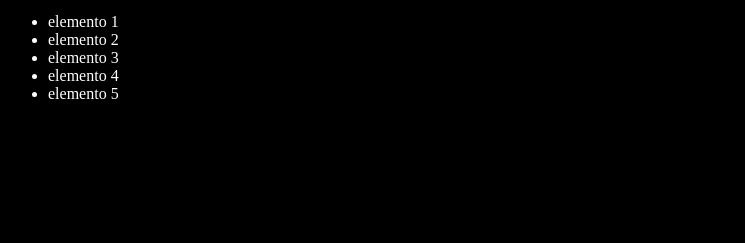
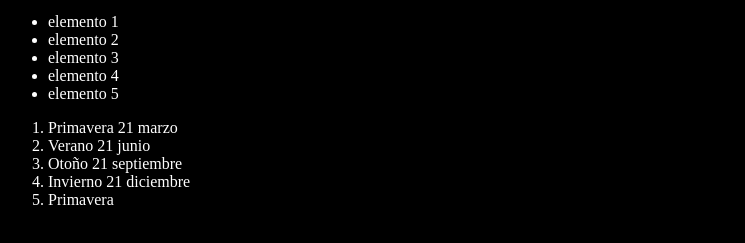
Before and after one commit to moyosxtouch/practica-git, a plain HTML site: page index.html in a window 1280 px wide. Shown: the part 87-330 px from the top of the page, without its empty margins (0-745 px from the left). Drawn offline with Linux system fonts and the light colour scheme; a script that the page names is missing.

Commit message:
agregando estaciones del año con fecha de inicio

```diff
--- a/index.html
+++ b/index.html
@@ -19,7 +19,13 @@
     <li> elemento 4</li>
     <li> elemento 5</li>
   </ul>
-
+  <ol>
+    <li>Primavera 21 marzo</li>
+    <li>Verano 21 junio</li>
+    <li>Otoño 21 septiembre</li>
+    <li>Invierno 21 diciembre</li>
+    <li>Primavera</li>
+  </ol>
   <script src="/index.js"></script>
 </body>
 
```
